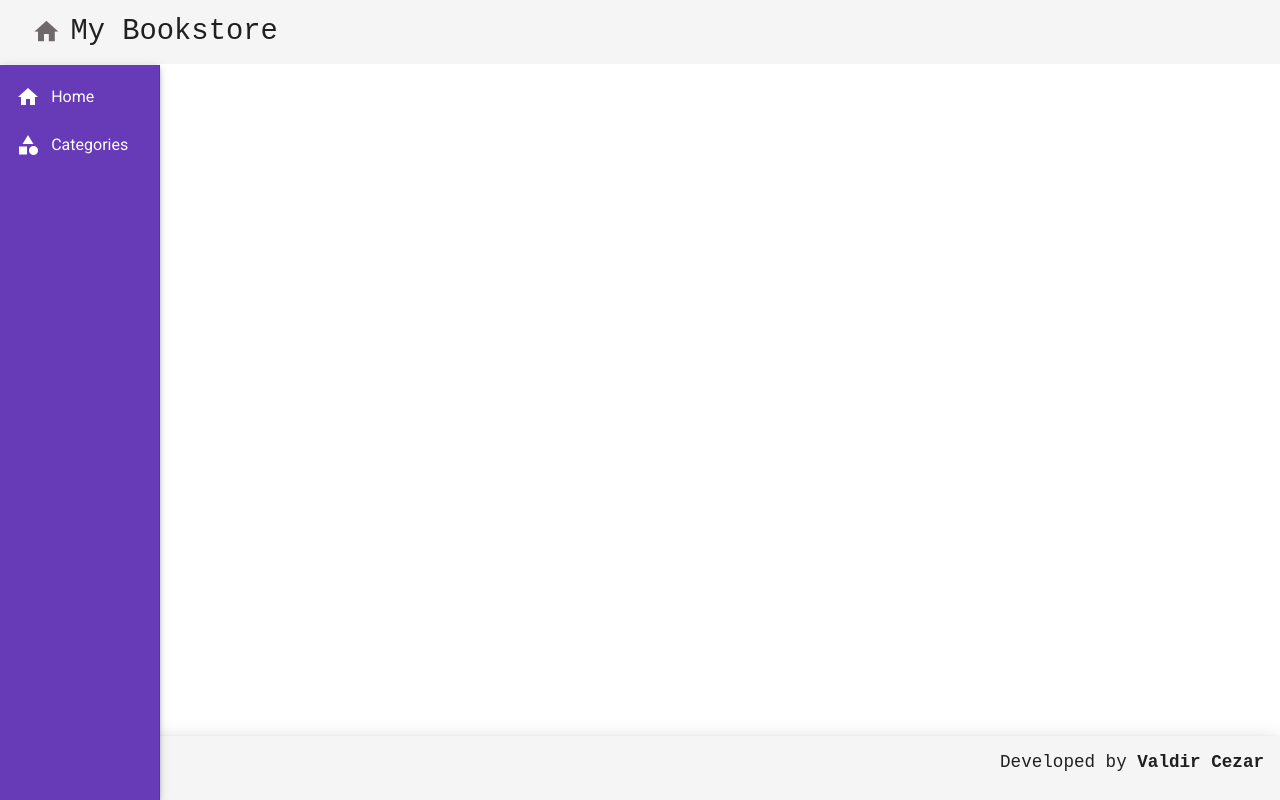
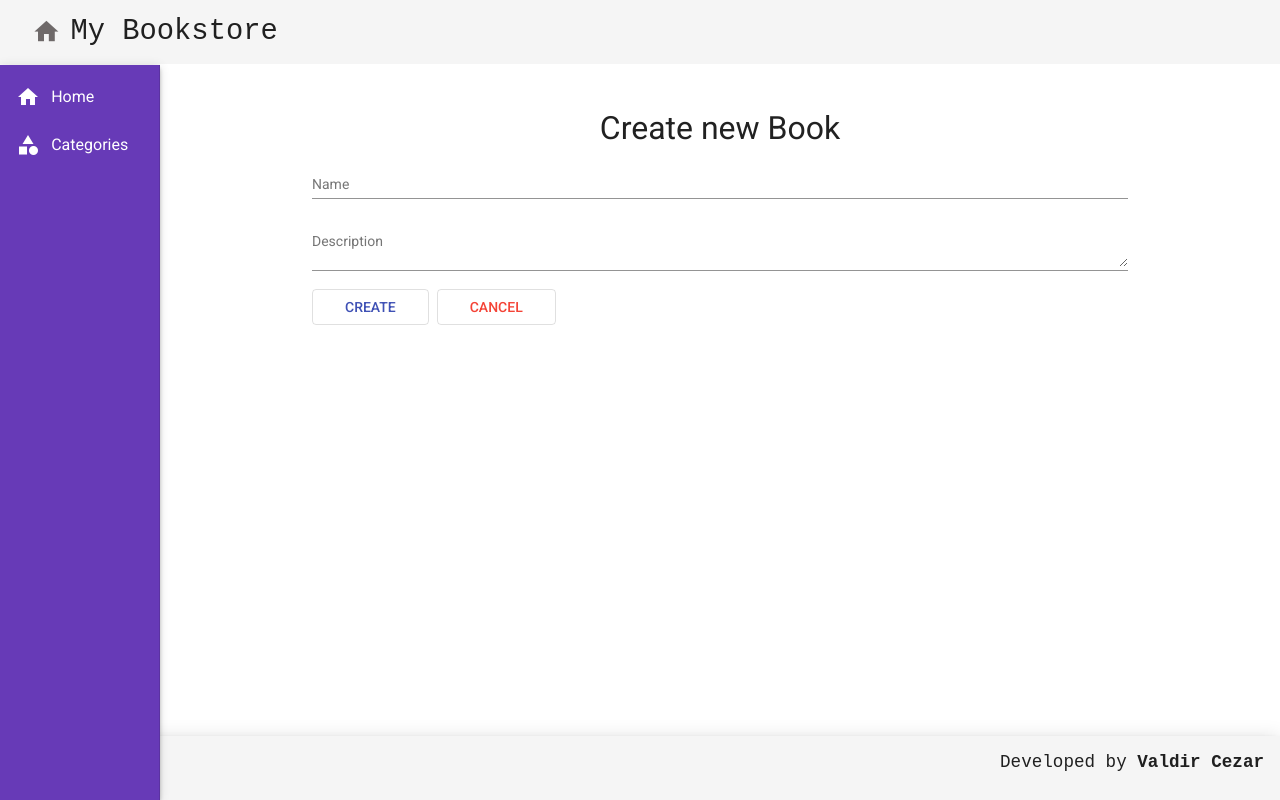
Before and after one commit to ValdirCezar/library-front, an Angular app: page /books/1/create in a window 1280 px wide. Before the commit this address led to /. Built offline with nearby package versions, Linux system fonts and the light colour scheme.

Commit message:
book create initiated

```diff
--- a/src/app/app-routing.module.ts
+++ b/src/app/app-routing.module.ts
@@ -1,5 +1,6 @@
 import { NgModule } from '@angular/core';
 import { Routes, RouterModule } from '@angular/router';
+import { BookCreateComponent } from './views/book/book-create/book-create.component';
 import { BookReadComponent } from './views/book/book-read/book-read.component';
 import { CategoryCreateComponent } from './views/category/category-create/category-create.component';
 import { CategoryDeleteComponent } from './views/category/category-delete/category-delete.component';
@@ -31,6 +32,10 @@ const routes: Routes = [
   {
     path: 'category/:id/books',
     component: BookReadComponent
+  },
+  {
+    path: 'books/:id/create',
+    component: BookCreateComponent
   }
 ];
 
--- a/src/app/app.module.ts
+++ b/src/app/app.module.ts
@@ -25,6 +25,7 @@ import { MatIconModule } from '@angular/material/icon';
 import { CategoryUpdateComponent } from './views/category/category-update/category-update.component';
 import { CategoryDeleteComponent } from './views/category/category-delete/category-delete.component';
 import { BookReadComponent } from './views/book/book-read/book-read.component';
+import { BookCreateComponent } from './views/book/book-create/book-create.component';
 
 
 @NgModule({
@@ -38,7 +39,8 @@ import { BookReadComponent } from './views/book/book-read/book-read.component';
     CategoryCreateComponent,
     CategoryUpdateComponent,
     CategoryDeleteComponent,
-    BookReadComponent
+    BookReadComponent,
+    BookCreateComponent
   ],
   imports: [
     BrowserModule,
--- a/src/app/models/book.model.ts
+++ b/src/app/models/book.model.ts
@@ -1,4 +1,5 @@
 export interface Book {
     id?: string;
     title: string;
+    description?: string
 }
--- /dev/null
+++ b/src/app/views/book/book-create/book-create.component.css
@@ -0,0 +1,25 @@
+form {
+    text-align: center;
+    width: 75%;
+    margin: 2rem auto 0 auto;
+}
+
+h1 {
+    font-size: 2rem;
+    font-weight: 400;
+}
+
+.form {
+    width: 100%;
+}
+
+.buttons {
+    width: 100%;
+    text-align: initial;
+}
+
+button {
+    margin-right: .5rem;
+    padding-right: 2rem;
+    padding-left: 2rem;
+}
--- /dev/null
+++ b/src/app/views/book/book-create/book-create.component.html
@@ -0,0 +1,17 @@
+<form>
+    <h1>Create new Book</h1>
+    <mat-form-field class="form">
+        <mat-label>Name</mat-label>
+        <input matInput [(ngModel)]="book.title" type="text" name="title" placeholder="Ex. How to Make Cookie">
+    </mat-form-field>
+
+    <mat-form-field class="form">
+        <mat-label>Description</mat-label>
+        <textarea matInput [(ngModel)]="book.description" type="text" name="description" placeholder="Ex. In this book..."></textarea>
+    </mat-form-field>
+
+    <div class="buttons">
+        <button mat-stroked-button (click)="create()" color="primary">CREATE</button>
+        <button mat-stroked-button (click)="cancel()" color="warn">CANCEL</button>
+    </div>
+</form>
--- /dev/null
+++ b/src/app/views/book/book-create/book-create.component.ts
@@ -0,0 +1,30 @@
+import { Component, OnInit } from '@angular/core';
+import { Book } from 'src/app/models/book.model';
+
+@Component({
+  selector: 'app-book-create',
+  templateUrl: './book-create.component.html',
+  styleUrls: ['./book-create.component.css']
+})
+export class BookCreateComponent implements OnInit {
+
+  book: Book = {
+    id: '',
+    title: '',
+    description: ''
+  }
+
+  constructor() { }
+
+  ngOnInit(): void {
+  }
+
+  create(): void {
+
+  }
+
+  cancel(): void {
+
+  }
+
+}
--- a/src/app/views/book/book-read/book-read.component.ts
+++ b/src/app/views/book/book-read/book-read.component.ts
@@ -1,5 +1,5 @@
 import { Component, OnInit } from '@angular/core';
-import { ActivatedRoute } from '@angular/router';
+import { ActivatedRoute, Router } from '@angular/router';
 import { Book } from 'src/app/models/book.model';
 import { BookService } from '../book.service';
 
@@ -15,6 +15,7 @@ export class BookReadComponent implements OnInit {
   displayedColumns = ['id', 'name', 'action'];
 
   constructor(
+    private router: Router,
     private route: ActivatedRoute,
     private service: BookService) { }
 
@@ -23,7 +24,8 @@ export class BookReadComponent implements OnInit {
   }
 
   navigateToBookCreate(): void {
-
+    const id = this.route.snapshot.paramMap.get("id")
+    this.router.navigate([`books/${id}/create`])
   }
 
   findAllBooks(): void {
```
